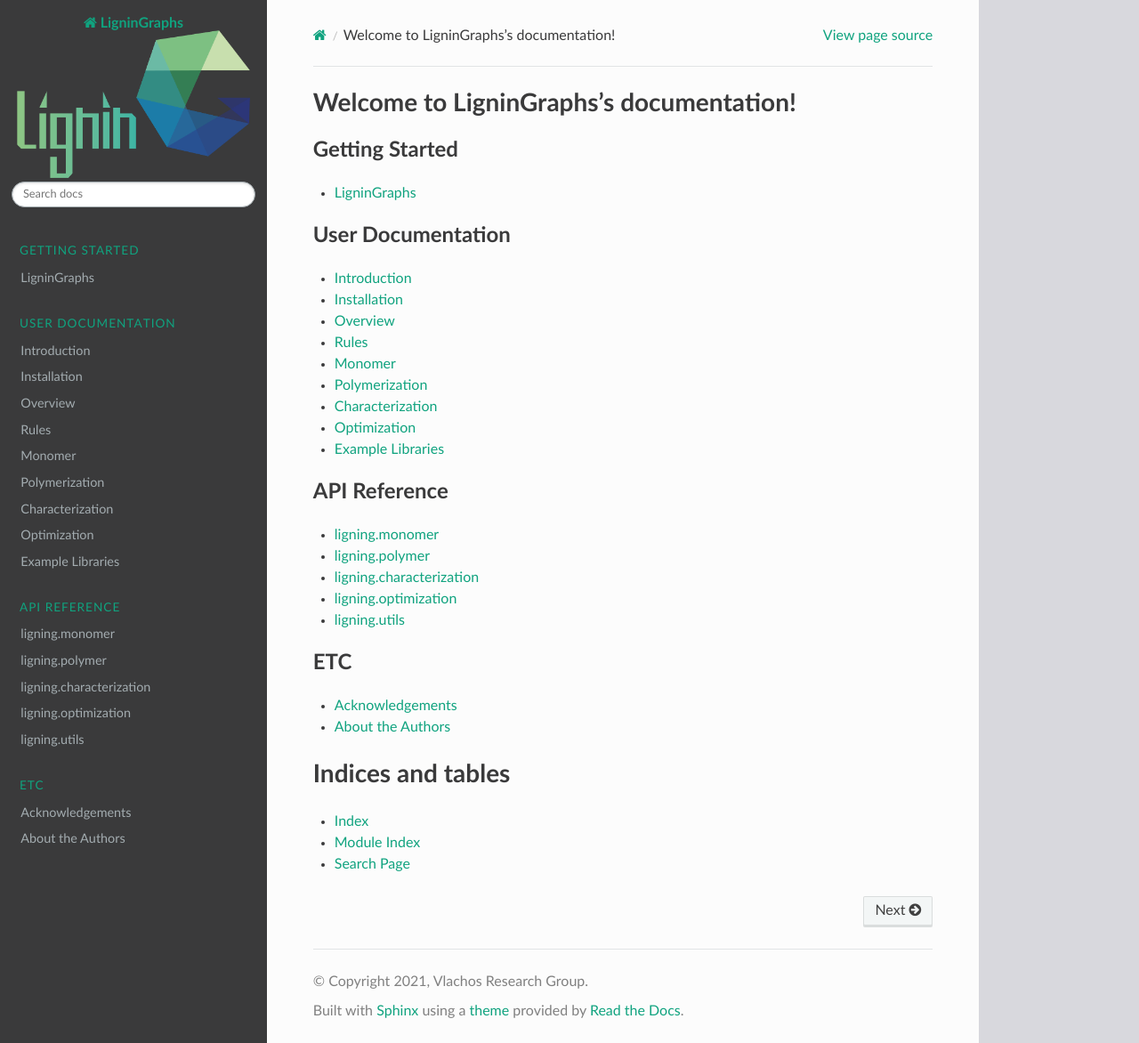
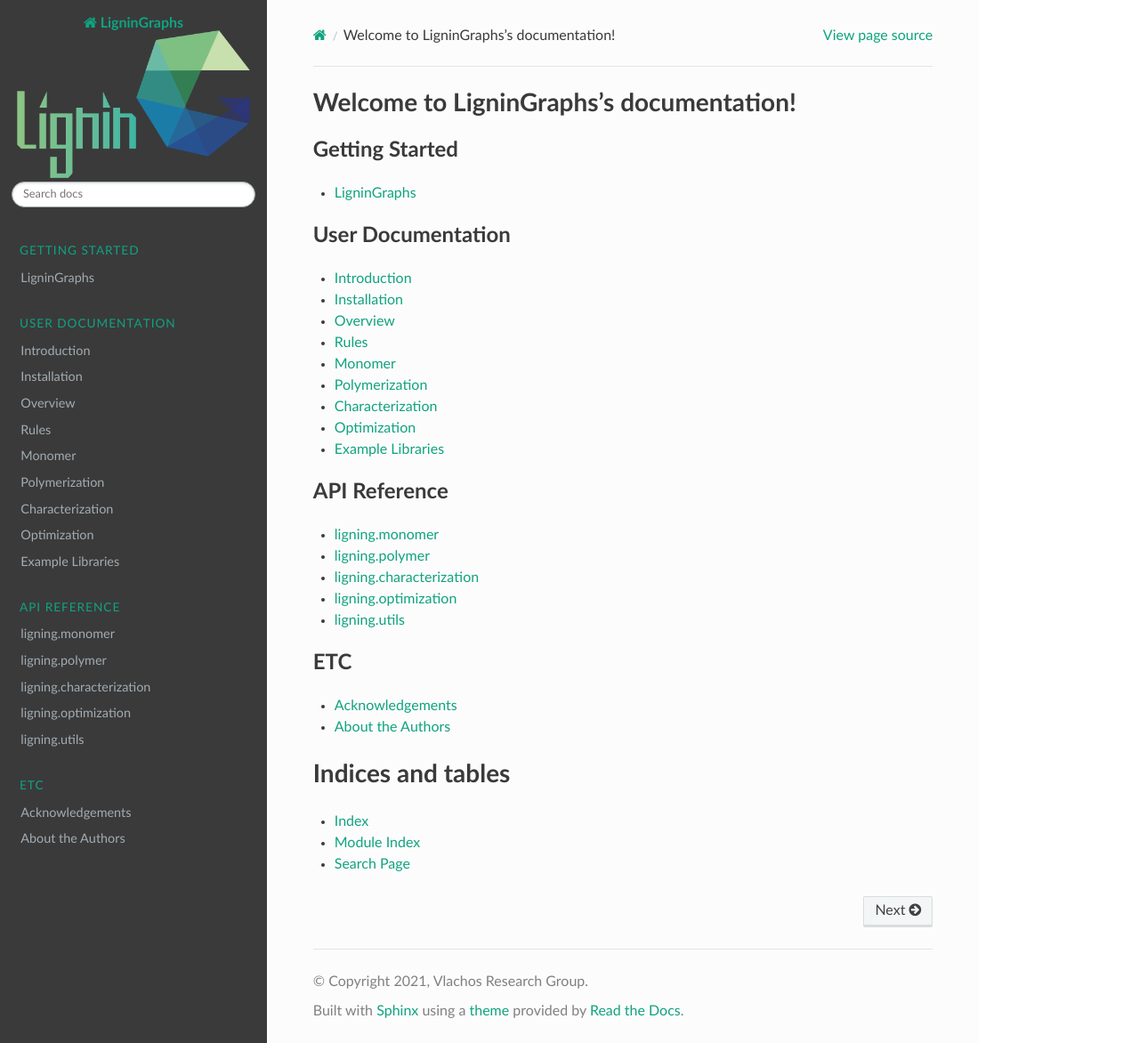
Before and after one commit to VlachosGroup/LigninGraphs, a Sphinx documentation site: the page built from docs/source/index.rst, in a window 1280 px wide and 1172 px high. Shown: the whole window at 89% size. Built offline with Sphinx 7.4.7 and the Read the Docs theme 2.0.0, drawn with Linux system fonts in a browser that asks for light colours.

Commit message:
Update modify.css

```diff
--- a/docs/source/_static/css/modify.css
+++ b/docs/source/_static/css/modify.css
@@ -140,6 +140,7 @@ a:visited {
   background-color: var(--color--coolgray2) !important;
 }
 
+/*function in api border color*/
 .rst-content dl:not(.docutils) dt {
   border-color: var(--color--mediumblue) !important;
   background-color: var(--color--coolgray2) !important;
@@ -154,10 +155,10 @@ a:visited {
 }
 
 
-
+/*the rest of the screen color*/
 @media screen and (min-width: 1100px) {
   .wy-nav-content-wrap {
-      background-color: var(--color--coolgray2) !important;
+      background-color: var(--color--white) !important;
   }
 }
 
```
